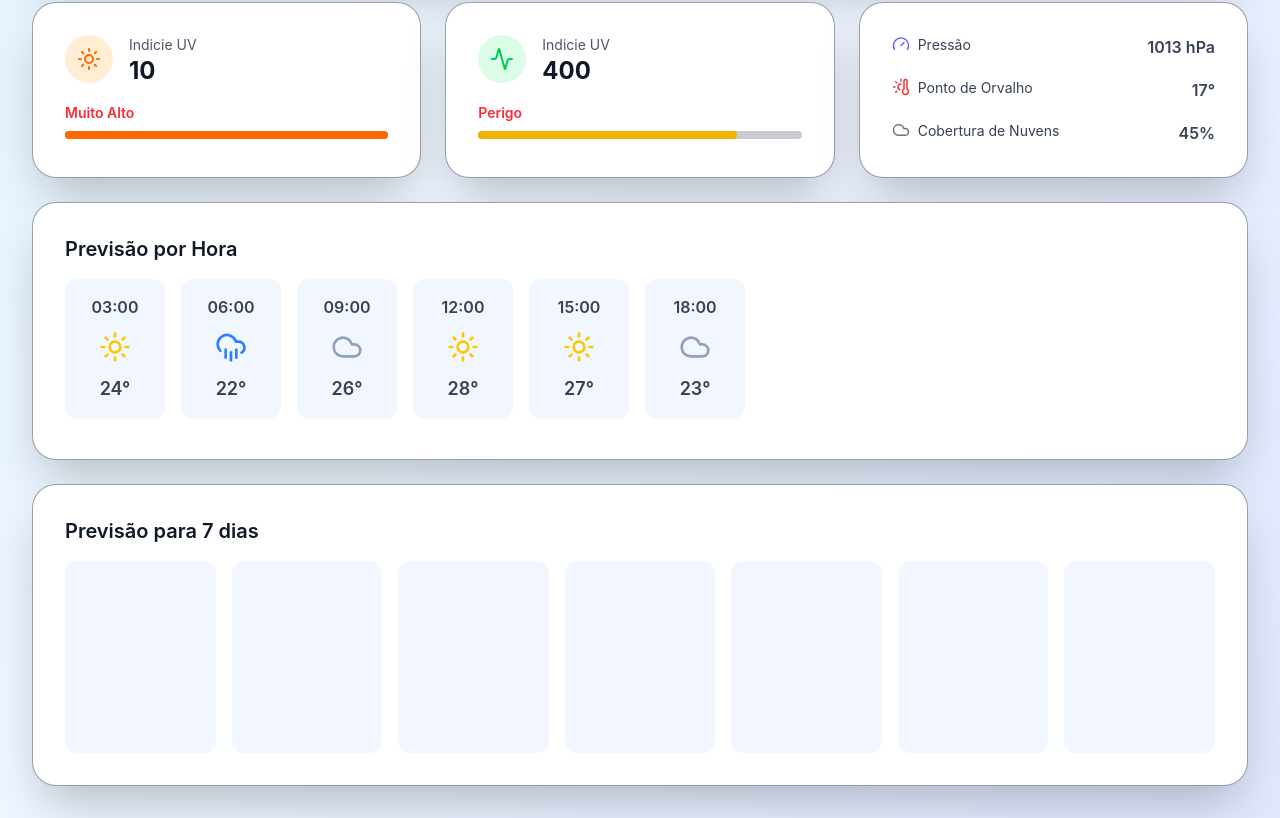
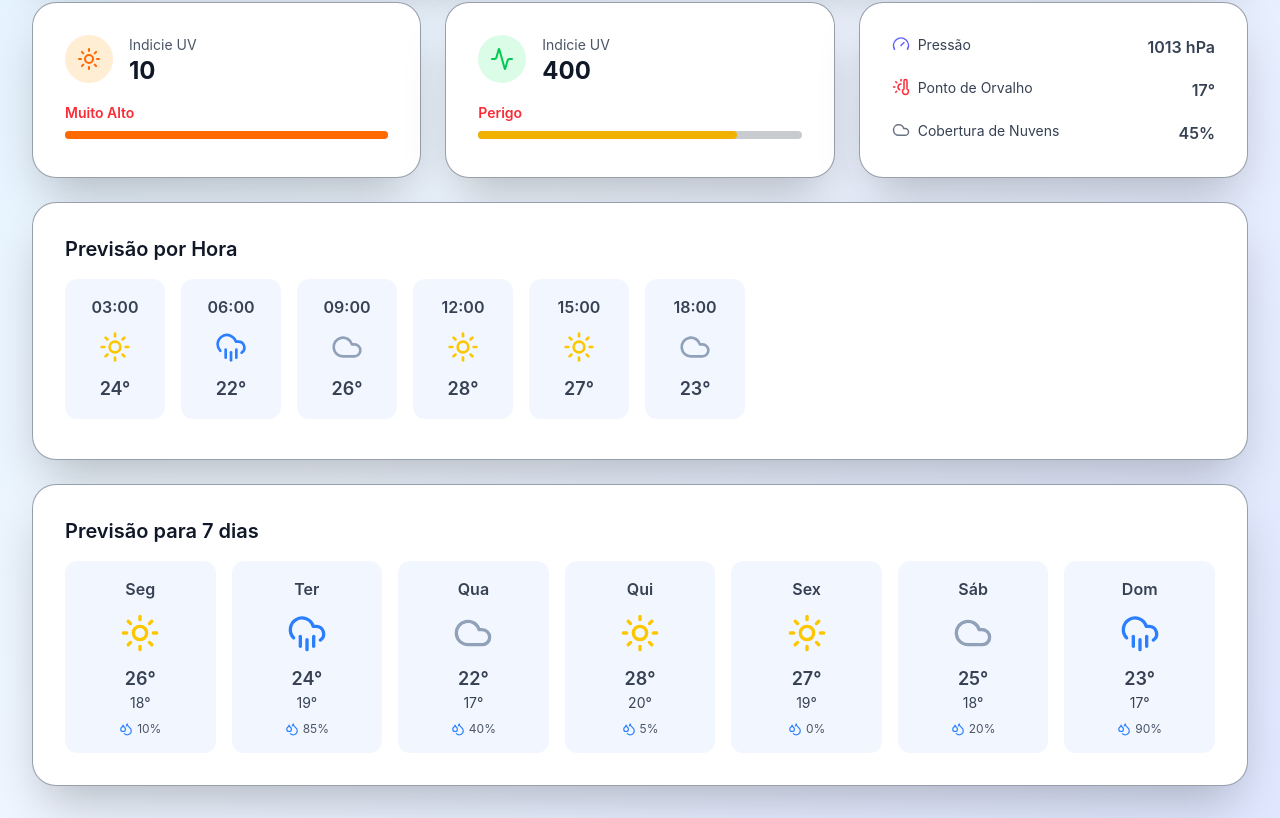
Before and after one commit to guilhermejorge0323/weather-web-APP, a React (Vite) app: page / in a window 1280 px wide. Shown: the part 625-1443 px from the top of the page. Built offline with nearby package versions, Linux system fonts and the light colour scheme.

Commit message:
Card previsao por dia pronto, agora e a implementacao da API

```diff
--- a/src/components/Main/Cards/Predictions/CardPerDay/CardInfoDay.jsx
+++ b/src/components/Main/Cards/Predictions/CardPerDay/CardInfoDay.jsx
@@ -1,9 +1,23 @@
+import { Droplets } from "lucide-react"
 import { CardInfo } from "../CardInfo"
 
-export const CardInfoDay = () => {
+export const CardInfoDay = ({ day, icon, maxTemp, minTemp, humidity }) => {
     return (
         <CardInfo width={"100%"} height={"192px"}>
-
+            <div className="flex flex-col bg h-full">
+                <span className="text-center font-semibold mb-3">{day}</span>
+                <div className="flex justify-center mb-3">
+                    {icon}
+                </div>
+                <div className="flex flex-col items-center mb-2">
+                    <span className="text-lg font-semibold">{maxTemp}°</span>
+                    <span className="text-sm ">{minTemp}°</span>
+                </div>
+                <div className="flex justify-center gap-1 items-center">
+                    <Droplets className="text-blue-500" style={{ width: "14px", height: "14px" }}/>
+                    <span className="text-xs dark:text-gray-400 text-gray-600">{humidity}%</span>
+                </div>
+            </div>
         </CardInfo>
     )
 }
--- a/src/components/Main/Cards/Predictions/CardPerDay/CardPerDay.jsx
+++ b/src/components/Main/Cards/Predictions/CardPerDay/CardPerDay.jsx
@@ -1,6 +1,62 @@
+import { Sun } from "lucide-react"
 import { Card } from "../../Card"
 import { TitleCardPredictions } from "../TittleCardPredictions"
 import { CardInfoDay } from "./CardInfoDay"
+import { WeatherVariants } from "../../WeatherVariants";
+
+const weatherIcon = WeatherVariants('40px', '40px');
+const dailyForecastMock = [
+  {
+    dt: 1711022400,
+    day: "Seg",
+    temp: { max: 26, min: 18 },
+    weather: [{ main: "Clear" }],
+    pop: 0.10 // 10% de probabilidade de chuva
+  },
+  {
+    dt: 1711108800,
+    day: "Ter",
+    temp: { max: 24, min: 19 },
+    weather: [{ main: "Rain" }],
+    pop: 0.85
+  },
+  {
+    dt: 1711195200,
+    day: "Qua",
+    temp: { max: 22, min: 17 },
+    weather: [{ main: "Clouds" }],
+    pop: 0.40
+  },
+  {
+    dt: 1711281600,
+    day: "Qui",
+    temp: { max: 28, min: 20 },
+    weather: [{ main: "Clear" }],
+    pop: 0.05
+  },
+  {
+    dt: 1711368000,
+    day: "Sex",
+    temp: { max: 27, min: 19 },
+    weather: [{ main: "Clear" }],
+    pop: 0.0
+  },
+  {
+    dt: 1711454400,
+    day: "Sáb",
+    temp: { max: 25, min: 18 },
+    weather: [{ main: "Clouds" }],
+    pop: 0.20
+  },
+  {
+    dt: 1711540800,
+    day: "Dom",
+    temp: { max: 23, min: 17 },
+    weather: [{ main: "Rain" }],
+    pop: 0.90
+  },
+];
+
 
 export const CardPerDay = () => {
     return (
@@ -8,13 +64,9 @@ export const CardPerDay = () => {
             <Card>
                 <TitleCardPredictions>Previsão para 7 dias</TitleCardPredictions>
                 <div className="grid grid-cols-2 sm:grid-cols-3 md:grid-cols-4 lg:grid-cols-7 gap-4 min-w-0 overflow-hidden">
-                    <CardInfoDay />
-                    <CardInfoDay />
-                    <CardInfoDay />
-                    <CardInfoDay />
-                    <CardInfoDay />
-                    <CardInfoDay />
-                    <CardInfoDay />
+                    {dailyForecastMock.map((item, index) => {
+                        return <CardInfoDay key={index} day={item.day} icon={weatherIcon[`${item.weather[0].main}`].icon} maxTemp={item.temp.max} minTemp={item.temp.min} humidity={item.pop * 100}/>
+                    })}
                 </div>
             </Card>
         </div>
--- a/src/components/Main/Cards/Predictions/CardPerHours/CardPerHours.jsx
+++ b/src/components/Main/Cards/Predictions/CardPerHours/CardPerHours.jsx
@@ -1,4 +1,3 @@
-import { Sun } from "lucide-react"
 import { Card } from "../../Card"
 import { TitleCardPredictions } from "../TittleCardPredictions"
 import { CardInfoHours } from "./CardInfoHours"
--- a/src/components/Main/Main.jsx
+++ b/src/components/Main/Main.jsx
@@ -10,7 +10,6 @@ export const Main = () => {
             <MetricCards />
             <CardPerHours />
             <CardPerDay />
-
         </main>
     )
 }
```
